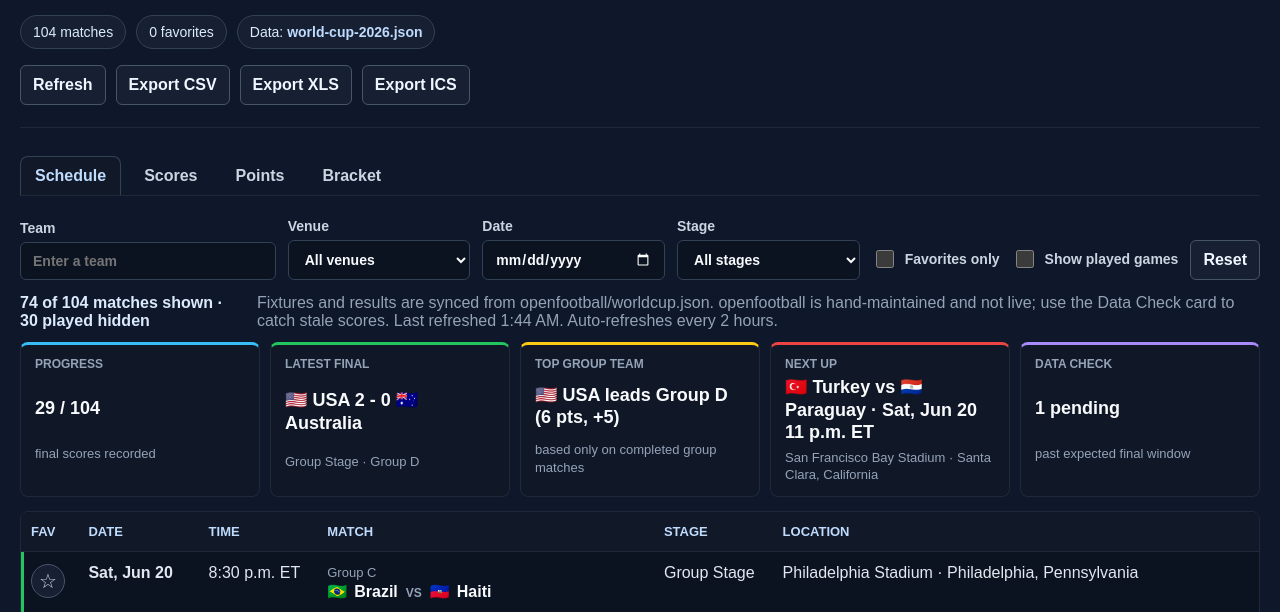
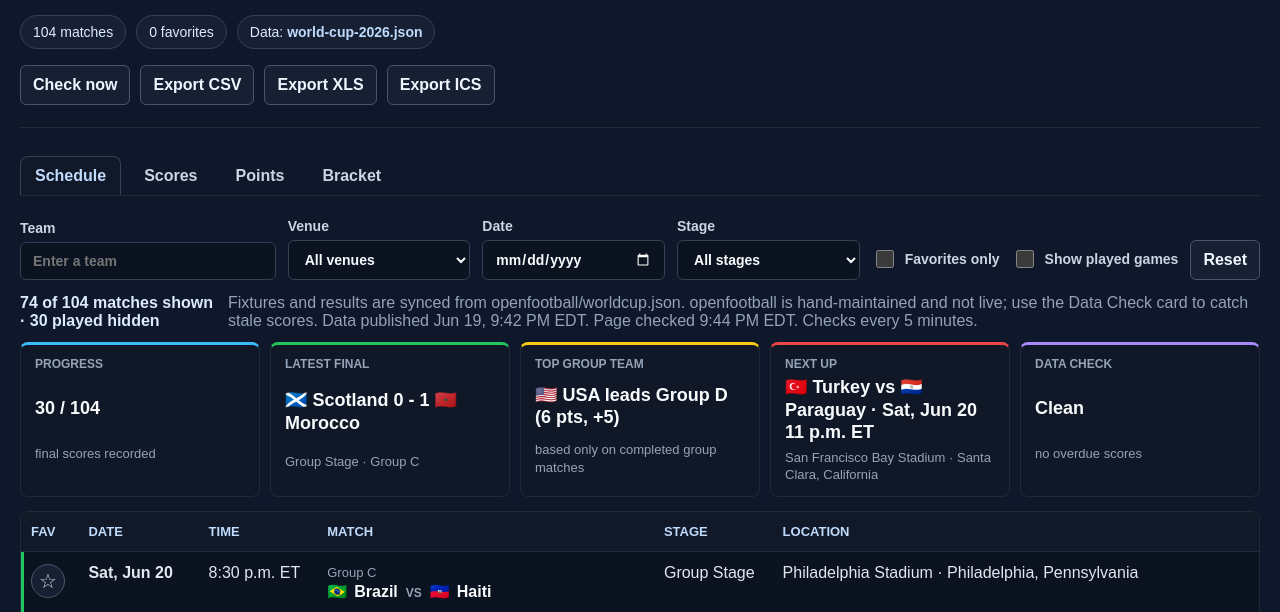
Before and after one commit to numerate64/worldcup2026, a website: page index.html in a window 1280 px wide. Shown: the part 188-800 px from the top of the page. Drawn offline with Linux system fonts and the light colour scheme.

Commit message:
Repair score refresh pipeline

```diff
--- a/index.html
+++ b/index.html
@@ -40,7 +40,7 @@
         <span class="api-pill">Data: <a href="./world-cup-2026.json">world-cup-2026.json</a></span>
       </div>
       <div class="export-toolbar" aria-label="Export match list">
-        <button class="secondary-button" id="refreshScores" type="button">Refresh</button>
+        <button class="secondary-button" id="refreshScores" type="button">Check now</button>
         <button class="secondary-button" id="exportCsv" type="button">Export CSV</button>
         <button class="secondary-button" id="exportXls" type="button">Export XLS</button>
         <button class="secondary-button" id="exportIcs" type="button">Export ICS</button>
--- a/soccer.js
+++ b/soccer.js
@@ -1,7 +1,7 @@
 const FAVORITES_KEY = 'worldCup2026Favorites.v1';
 const SHOW_COMPLETED_KEY = 'worldCup2026ShowCompleted.v1';
 const THEME_KEY = 'worldCup2026Theme.v1';
-const SCORE_REFRESH_INTERVAL_MS = 2 * 60 * 60 * 1000;
+const SCORE_REFRESH_INTERVAL_MS = 5 * 60 * 1000;
 const KNOCKOUT_STAGES = ['Round of 32', 'Round of 16', 'Quarterfinals', 'Semifinals', 'Third Place', 'Final'];
 const TEAM_FLAGS = {
   Algeria: '🇩🇿',
@@ -62,7 +62,8 @@ const TEAM_NAME_OVERRIDES = {
 let matches = [];
 let sources = [];
 let favorites = loadFavorites();
-let lastRefreshedAt = null;
+let dataPublishedAt = null;
+let lastCheckedAt = null;
 let currentView = 'schedule';
 let pointsSort = { key: 'group', direction: 'asc' };
 
@@ -340,10 +341,27 @@ function groupStandings() {
 }
 
 function refreshMessage(prefix = '') {
-  const updated = lastRefreshedAt
-    ? new Intl.DateTimeFormat('en-US', { hour: 'numeric', minute: '2-digit' }).format(lastRefreshedAt)
+  const dateTimeFormat = new Intl.DateTimeFormat('en-US', {
+    timeZone: 'America/New_York',
+    month: 'short',
+    day: 'numeric',
+    hour: 'numeric',
+    minute: '2-digit',
+    timeZoneName: 'short'
+  });
+  const timeFormat = new Intl.DateTimeFormat('en-US', {
+    timeZone: 'America/New_York',
+    hour: 'numeric',
+    minute: '2-digit',
+    timeZoneName: 'short'
+  });
+  const published = dataPublishedAt && !Number.isNaN(dataPublishedAt.getTime())
+    ? dateTimeFormat.format(dataPublishedAt)
+    : 'unavailable';
+  const checked = lastCheckedAt
+    ? timeFormat.format(lastCheckedAt)
     : 'not yet';
-  return `${prefix}Last refreshed ${updated}. Auto-refreshes every 2 hours.`;
+  return `${prefix}Data published ${published}. Page checked ${checked}. Checks every 5 minutes.`;
 }
 
 function filterDate(match) {
@@ -756,7 +774,7 @@ function setView(view) {
 async function loadSoccerData({ manual = false } = {}) {
   if (manual) {
     els.refreshScores.disabled = true;
-    els.dataNote.textContent = 'Refreshing scores and bracket data...';
+    els.dataNote.textContent = 'Checking the latest published data...';
   }
 
   try {
@@ -765,7 +783,8 @@ async function loadSoccerData({ manual = false } = {}) {
     const data = await response.json();
     matches = Array.isArray(data.matches) ? data.matches : [];
     sources = Array.isArray(data.sources) ? data.sources : [];
-    lastRefreshedAt = new Date();
+    dataPublishedAt = data.updatedAt ? new Date(data.updatedAt) : null;
+    lastCheckedAt = new Date();
     if (Array.isArray(data.notes) && data.notes.length) {
       els.dataNote.textContent = `${data.notes.join(' ')} ${refreshMessage()}`;
     } else {
@@ -776,7 +795,7 @@ async function loadSoccerData({ manual = false } = {}) {
     render();
   } catch (error) {
     els.visibleCount.textContent = `Unable to load matches: ${error.message}`;
-    els.dataNote.textContent = refreshMessage('Refresh failed. ');
+    els.dataNote.textContent = refreshMessage('Check failed. ');
   } finally {
     els.refreshScores.disabled = false;
   }
```
Also changed, not shown: .github/workflows/sync-worldcup.yml, README.md, world-cup-2026.json.
